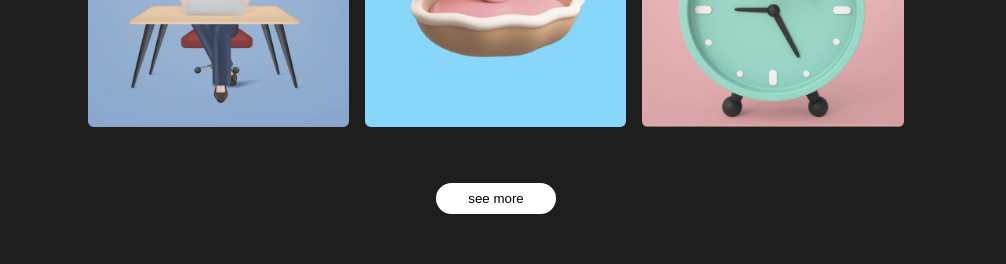
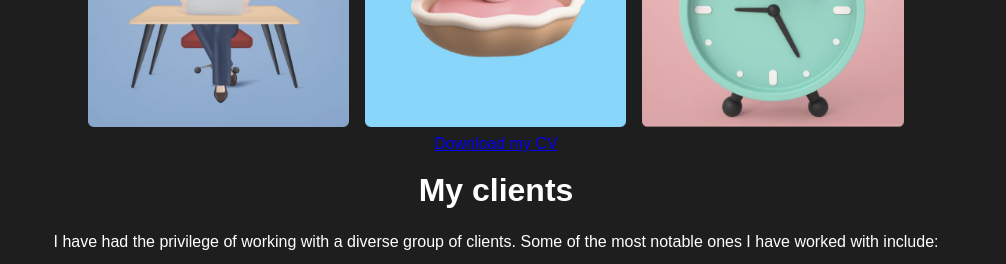
Before and after one commit to itssammywaweru/portfolio-html-css-only, a plain HTML site: page index.html in a window 1280 px wide. Shown: the part 2160-2424 px from the top of the page, without its empty margins (144-1150 px from the left). Drawn offline with Linux system fonts and the light colour scheme.

Commit message:
added dowloadable cv

```diff
--- a/index.html
+++ b/index.html
@@ -151,7 +151,7 @@
         />
       </div>
 
-      <button class="seeMore">see more</button>
+      <a href="assets/Sammy--MurigiCV.pdf" download="Sammy_CV">Download my CV</a>
     </section>
     <section class="contactPage" id="Clients">
       <div class="clients">
```
Also changed, not shown: 1 other file.
